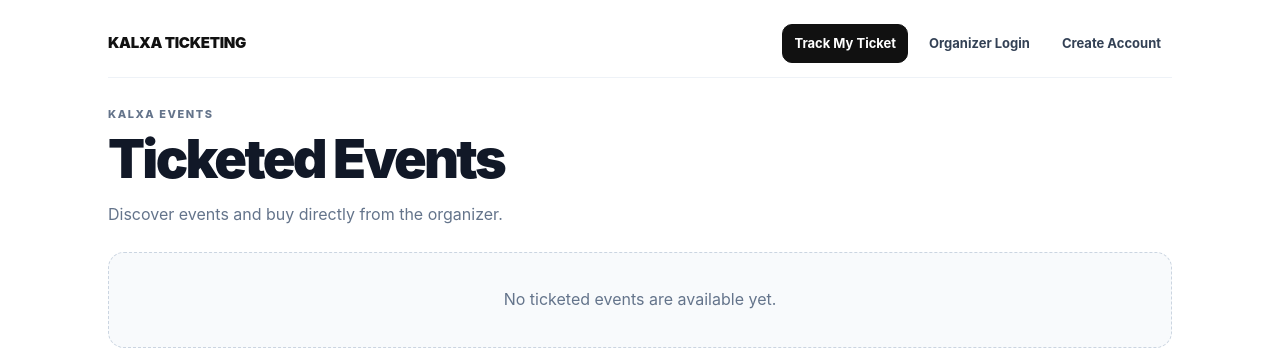
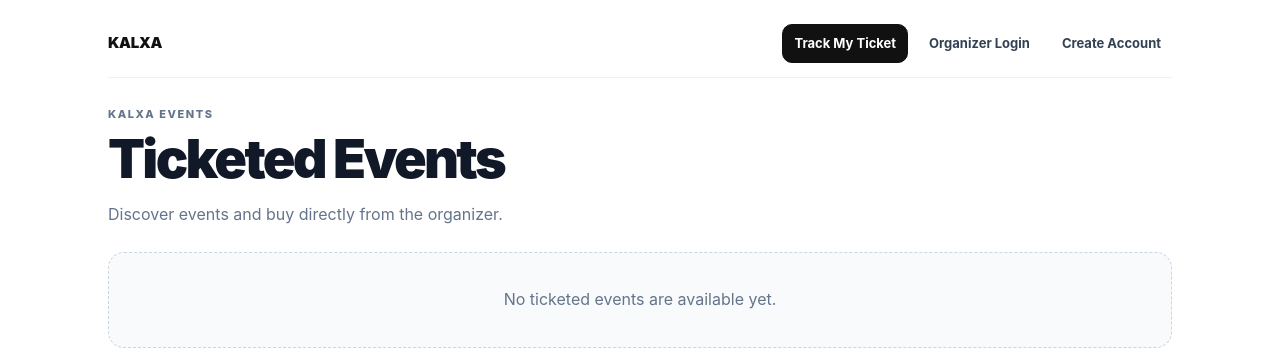
Before and after one commit to LasieHlongwane/tikete, a Flask app: page / in a window 1280 px wide. Shown: the top 352 px of the page. Run offline with Flask 3, Linux system fonts and the light colour scheme; some libraries are stand-ins or nearby versions.

Commit message:
Shorten title references to 'Kalxa'

```diff
--- a/templates/event.html
+++ b/templates/event.html
@@ -58,7 +58,7 @@
 
 
     <title>
-        Kalxa Tickets
+        Kalxa
     </title>
 
     <link
@@ -1549,7 +1549,7 @@
             ) }}"
             class="brand"
         >
-            KALXA TICKETING
+            KALXA
         </a>
 
 
```
